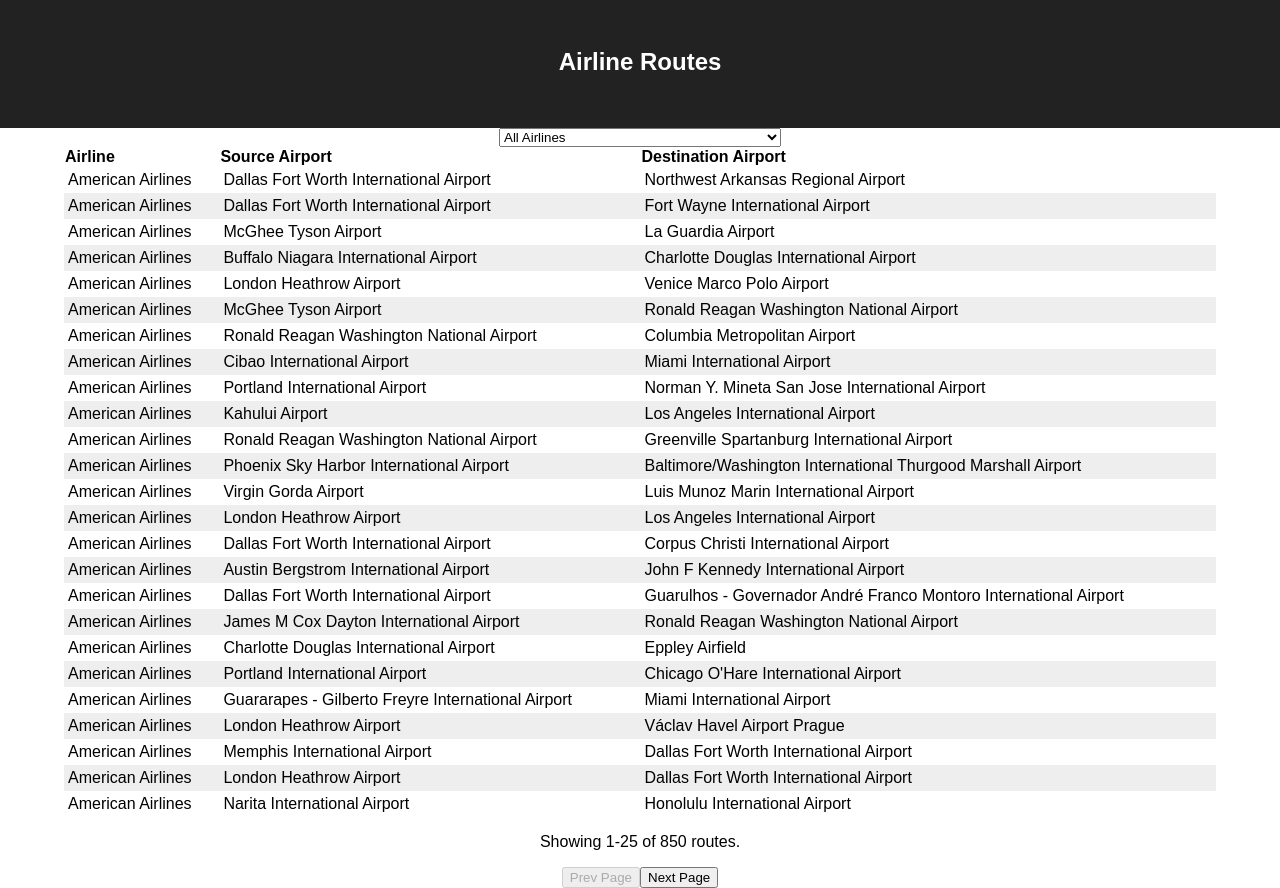
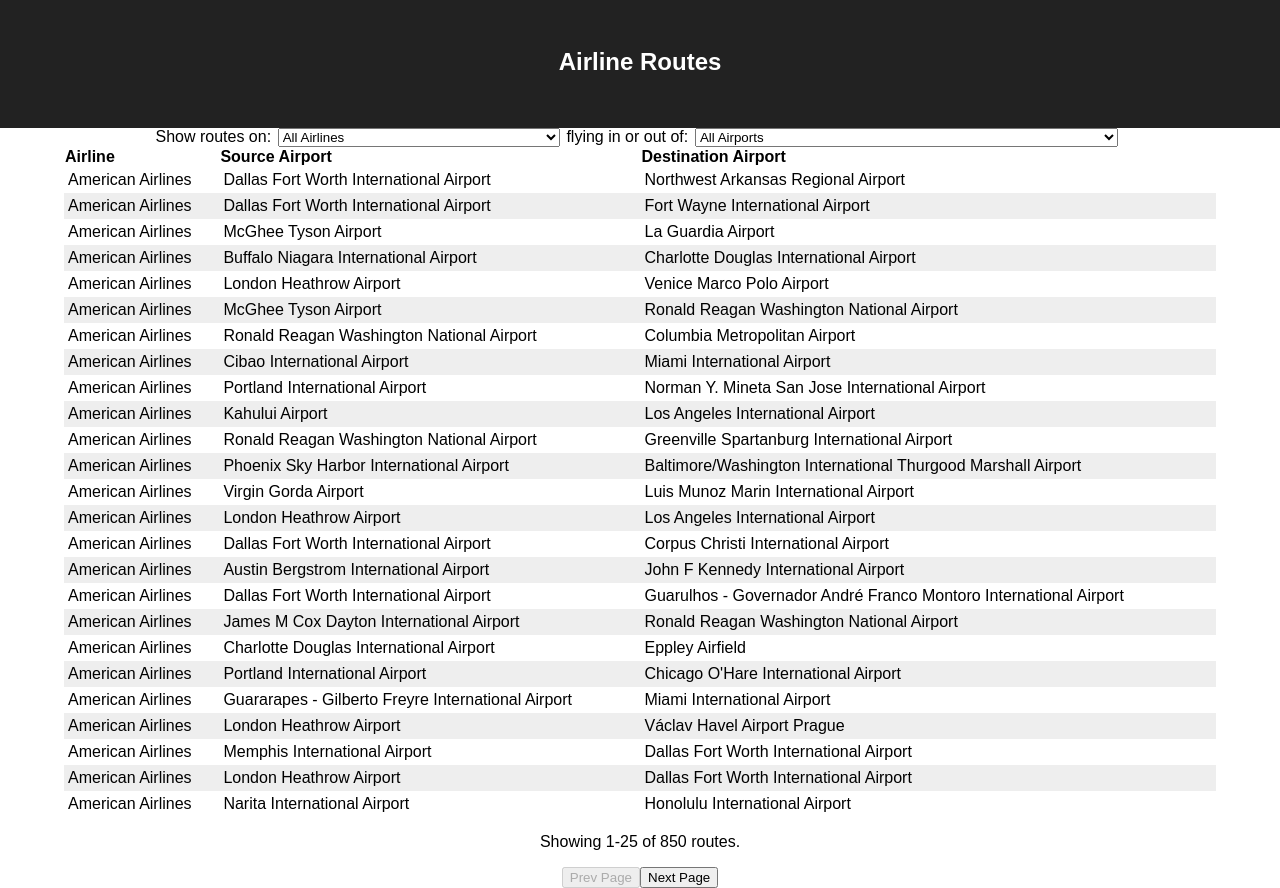
Before and after one commit to ETS-ReactNative4/Airline-Routes, a React (Create React App) app: page / in a window 1280 px wide. Built offline with nearby package versions, Linux system fonts and the light colour scheme.

Commit message:
filter by airport feature added

```diff
--- a/src/App.js
+++ b/src/App.js
@@ -11,7 +11,7 @@
 
     this.state = {
       airline: 'all',
-
+      airport: 'all',
     };
   }
 
@@ -32,6 +32,9 @@
         <option
           key={airline.id}
           value={airline.id}
+          disabled={!this.filteredRows().some((row) => {
+            return row.airline === airline.id;
+          })}
         >
           {DATA.airlineById(airline.id)}
         </option>
@@ -39,16 +42,52 @@
     })
   }
 
-  filteredRows() {
-    const allRows = DATA.routes.slice();
-    const filteredRows = this.state.airline === 'all' ? allRows : allRows.filter((row) => row.airline === +this.state.airline)
-
-    return filteredRows;
+  filteredAirports() {
+    return DATA.airports.map((airport) => {
+      return (
+        <option
+          key={airport.code}
+          value={airport.code}
+          disabled={!this.filteredRows().some((row) => {
+            return row.src === airport.code || row.dest === airport.code;
+          })}
+        >
+          {DATA.airportByCode(airport.code)}
+        </option>
+      )
+    })
   }
 
-  handleSelect = (e) => {
+  filteredRows() {
+    let rows = DATA.routes.slice();
+    if (this.state.airline !== 'all') {
+      rows = rows.filter(row => this.filteredByAirline(row));
+    }
+
+    if (this.state.airport !== 'all') {
+      rows = rows.filter(row => this.filteredByAirport(row));
+    }
+
+    return rows;
+  }
+
+  filteredByAirline(row) {
+    return row.airline === +this.state.airline;
+  }
+
+  filteredByAirport(row) {
+    return row.src === this.state.airport || row.dest === this.state.airport;
+  }
+
+  airlineSelected = (e) => {
     this.setState({
       airline: e.target.value,
+    })
+  }
+
+  airportSelected = (e) => {
+    this.setState({
+      airport: e.target.value,
     })
   }
 
@@ -65,12 +104,21 @@
           <h1 className="title">Airline Routes</h1>
         </header>
         <section>
+          Show routes on:
           <Select options={this.filteredAirlines()}
                   valueKey="id"
                   titleKey="name"
                   allTitle="All Airlines"
                   value={this.state.airline}
-                  onSelect={this.handleSelect}
+                  onSelect={this.airlineSelected}
+          />
+          flying in or out of:
+          <Select options={this.filteredAirports()}
+                  valueKey="id"
+                  titleKey="name"
+                  allTitle="All Airports"
+                  value={this.state.airport}
+                  onSelect={this.airportSelected}
           />
           <Table className="routes-table" columns={columns} rows={this.filteredRows()} format={this.formatValue} />
         </section>
--- a/src/components/Select.js
+++ b/src/components/Select.js
@@ -18,7 +18,6 @@
 function Select(props) {
   return (
     <select
-      name='airline'
       onChange={props.onSelect}
       value={props.value}
     >
--- a/src/components/Table.js
+++ b/src/components/Table.js
@@ -66,7 +66,11 @@
           </tbody>
         </table>
 
-        <p>Showing {start + 1}-{start + this.props.perPage} of {this.props.rows.length} routes.</p>
+        <p>Showing {start + 1}-{start + (
+            bodyRows.length < this.props.perPage ? bodyRows.length :
+            this.props.perPage)} of {
+            this.props.rows.length} routes.
+        </p>
 
         <button
           disabled={this.state.page === 0}
```
